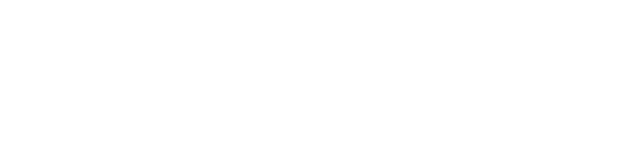
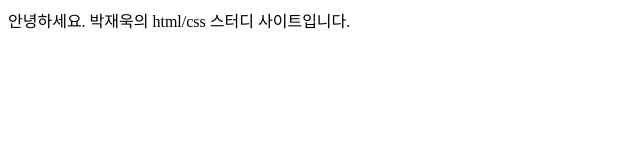
Before and after one commit to Jaeukp/html-css-study, a plain HTML site: page index.html in a window 1280 px wide. Shown: the whole page, without its empty margins (0-640 px from the left). Drawn offline with Linux system fonts and the light colour scheme.

Commit message:
웰컴 문구 추가

```diff
--- a/index.html
+++ b/index.html
@@ -6,6 +6,6 @@
     <title>Document</title>
 </head>
 <body>
-
+    안녕하세요. 박재욱의 html/css 스터디 사이트입니다.
 </body>
 </html>
```
